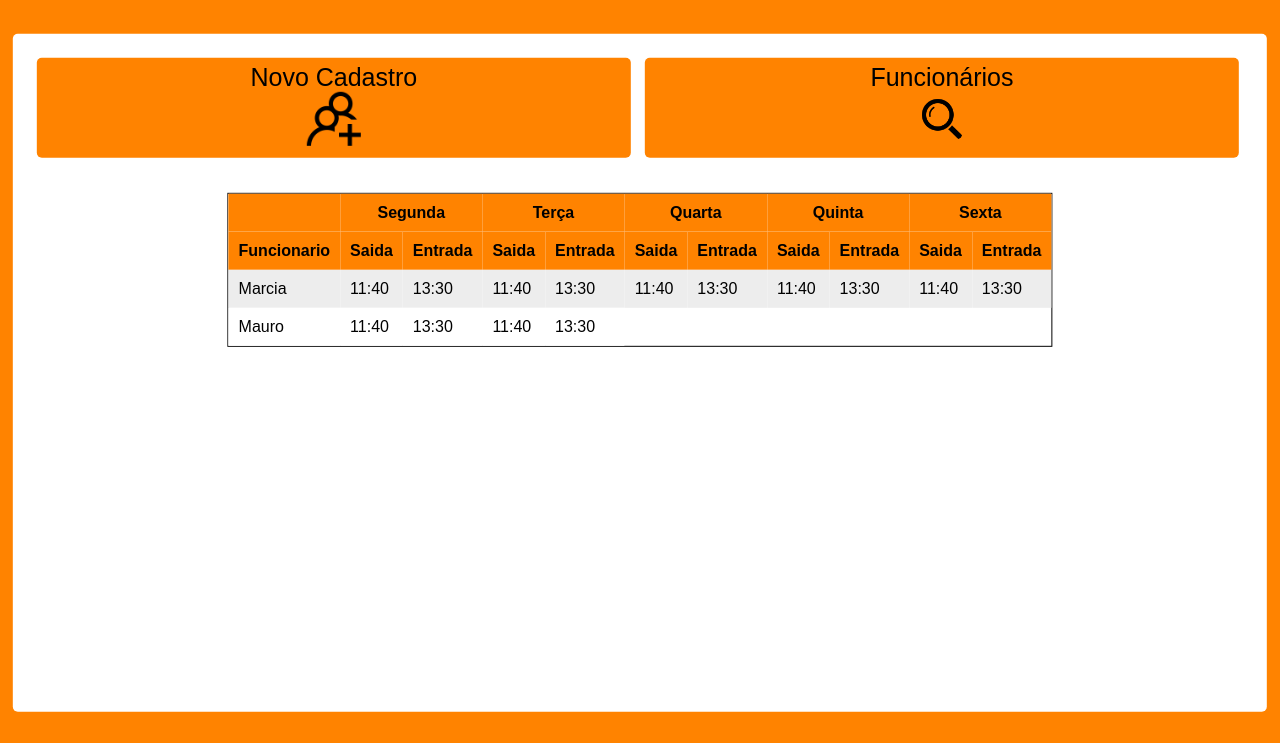
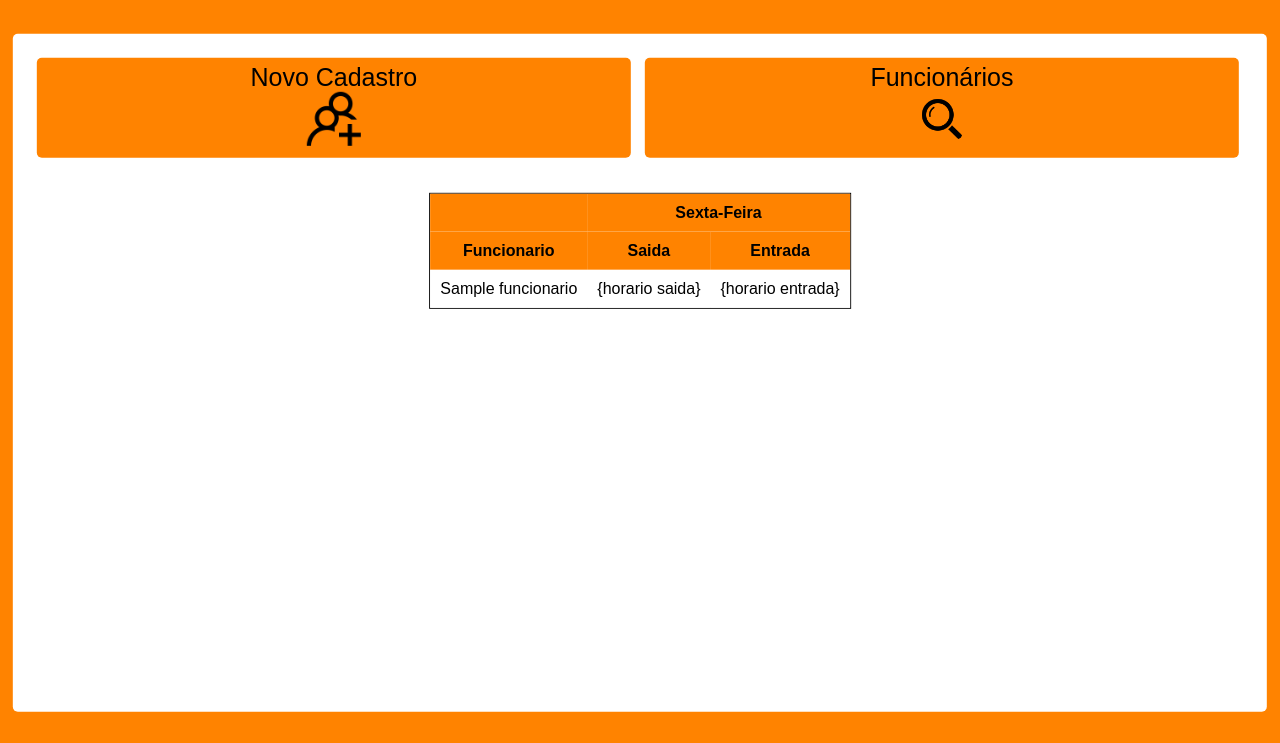
Before and after one commit to Psykka/SFA, a PHP site: page /menu.php in a window 1280 px wide. Shown: the part 57-800 px from the top of the page. Run offline with PHP 8.4, Linux system fonts and the light colour scheme; the visitor is signed in with stand-in values (Sample User, id 1); tables that the repository leaves empty hold one stand-in row (values such as "Sample post").

Commit message:
woking on menu...

```diff
--- a/site/menu.php
+++ b/site/menu.php
@@ -7,7 +7,20 @@
     <title>SFA | Menu</title>
 </head>
 <body>
-    <?php
+    <?php        require_once("php/CMS.php");
+        $cms = new CMS();
+        $db = $cms->conectar();
+
+        $query = "SELECT * FROM funcionario";
+
+        $result = mysqli_query($db, $query);
+
+        $rows = Array();
+
+        while($i = mysqli_fetch_assoc($result)){
+            $rows[] = $i;
+        }
+
         session_start();
 
         if(!isset($_SESSION['login_user'])){
@@ -46,33 +59,35 @@
             <table>
                 <tr class="funcionario">
                     <th></th>
-                    <th colspan="2">Segunda</th>
-                    <th colspan="2">Terça</th>
-                    <th colspan="2">Quarta</th>
-                    <th colspan="2">Quinta</th>
-                    <th colspan="2">Sexta</th>
+                    <?php
+                        $diasDaSemana = Array(
+                            1 => "Segunda-Feira",
+                            2 => "Terça-Feira",
+                            3 => "Quarta-Feira",
+                            4 => "Quinta-Feira",
+                            5 => "Sexta-Feira"
+                        );
+
+                        $date = date('w');
+
+                        $dia = $diasDaSemana[$date];
+
+                        echo "<th colspan='2'>$dia</th>"
+                    ?>
+
                 </tr>
                 <tr class="funcionario">
+                    <th>Funcionario</th>
+                    <th>Saida</th><th>Entrada</th>
+                </tr>
+                <tr>
                     <?php
-                        //começo da tablela
-                        echo "<th>Funcionario</th>";
-                        for($i = 0; $i < 5; $i++){
-                            echo "<th>Saida</th><th>Entrada</th>";
+                        foreach($rows as $funcionario){
+                            $nome = $funcionario['nome'];
+
+                            echo "<tr><td>$nome</td><td>{horario saida}</td><td>{horario entrada}</td></tr>";
                         }
                     ?>
-                </tr>
-                <tr>
-                    <!--Funcionario--><td>Marcia</td>
-                    <!--Segunda--><td>11:40</td><td>13:30</td>
-                    <!--Terça--><td>11:40</td><td>13:30</td>
-                    <!--Quarta--><td>11:40</td><td>13:30</td>
-                    <!--Quinta--><td>11:40</td><td>13:30</td>
-                    <!--Sexta--><td>11:40</td><td>13:30</td>
-                </tr>
-                <tr>
-                    <!--Funcionario--><td>Mauro</td>
-                    <!--Segunda--><td>11:40</td><td>13:30</td>
-                    <!--Terça--><td>11:40</td><td>13:30</td>
                 </tr>
             </table>
         </div>
```
